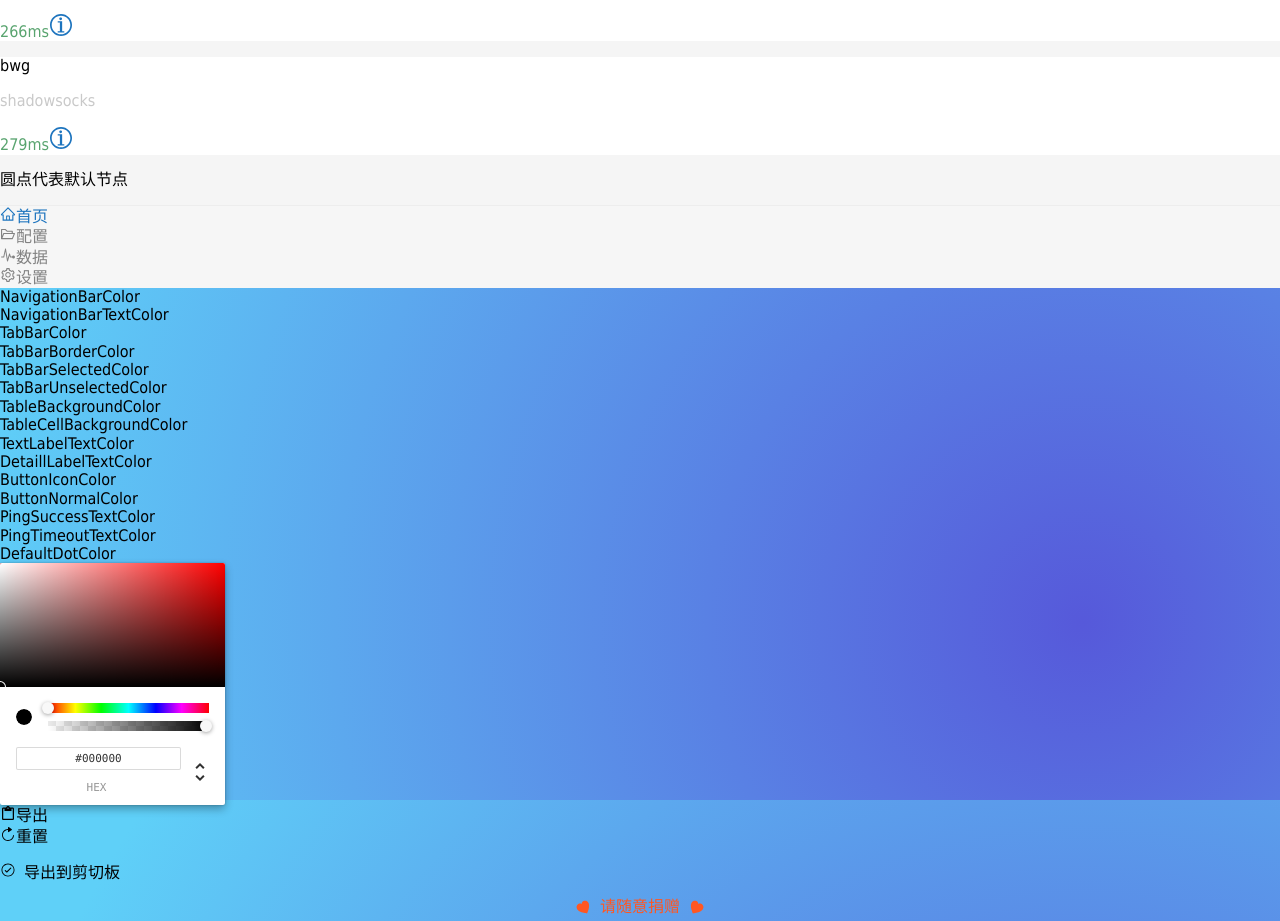
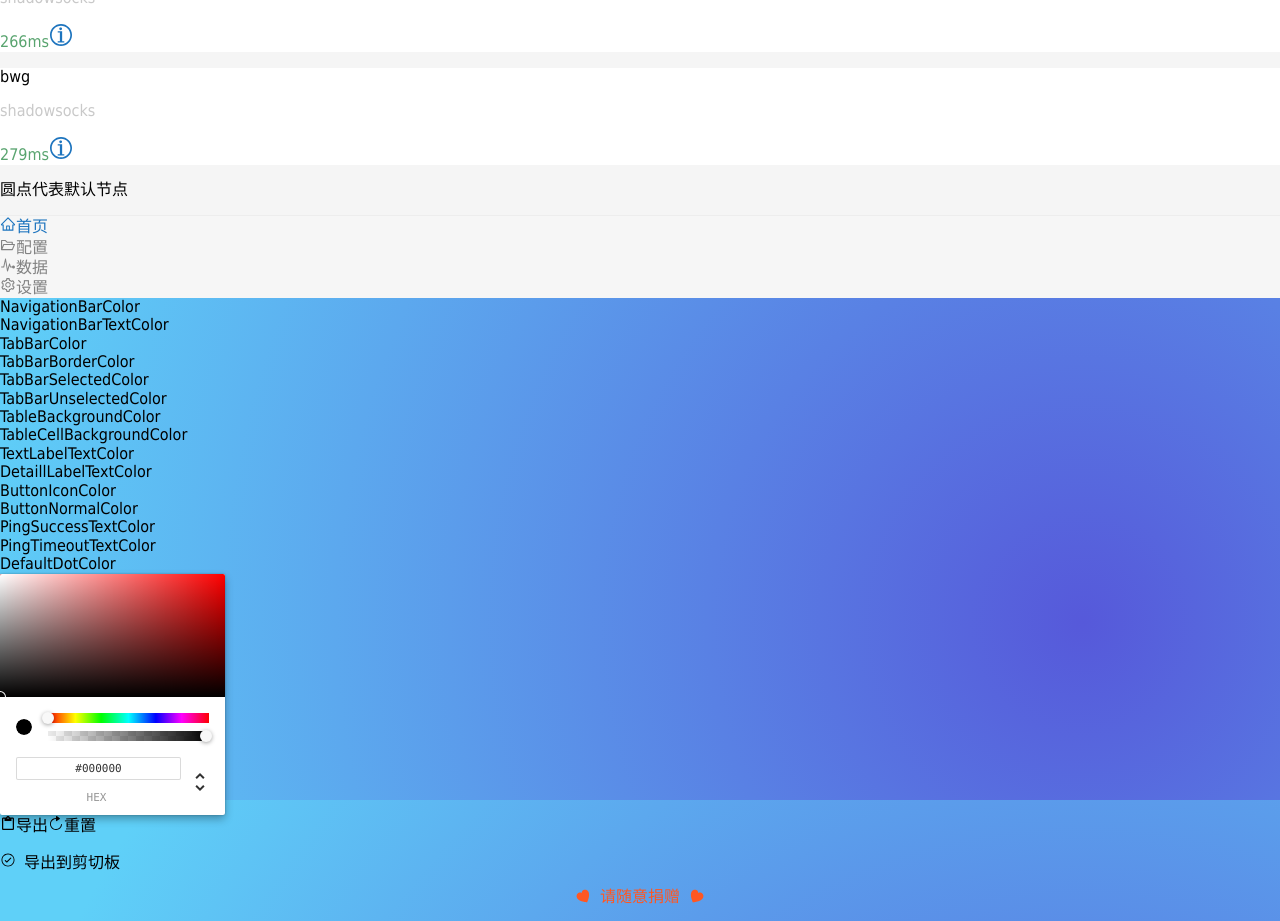
Before and after one commit to pot-code/shadowrocket-theme, a React app: page / in a window 1280 px wide. Shown: the top 921 px of the page. Built offline with nearby package versions, Linux system fonts and the light colour scheme; the HTML template or start-up script is replaced by a standard one.

Commit message:
feat: change button from div to anchor

```diff
--- a/src/app.less
+++ b/src/app.less
@@ -280,6 +280,7 @@
         position: relative;
         top: 0;
         user-select: none;
+        text-decoration: none;
 
         &:hover {
           background-color: darken(#4fb0fd, 10%);
--- a/src/control.tsx
+++ b/src/control.tsx
@@ -68,7 +68,7 @@ export class ControlPanel extends React.PureComponent<IControlPanelProps, IContr
     })
   }
 
-  handleExportCopy = (e: React.ClipboardEvent<HTMLDivElement>) => {
+  handleExportCopy = (e: React.ClipboardEvent) => {
     // important
     e.preventDefault()
     const { result } = this.state
@@ -114,14 +114,14 @@ export class ControlPanel extends React.PureComponent<IControlPanelProps, IContr
         <div styleName="sidebar">
           <ChromePicker color={currentColor} onChange={this.onPickerColorChange} />
           <div styleName="export">
-            <div styleName="button" onClick={this.handleExport} onCopy={this.handleExportCopy}>
+            <a styleName="button" onClick={this.handleExport} onCopy={this.handleExportCopy}>
               <IoMdClipboard />
               <span styleName="label">导出</span>
-            </div>
-            <div styleName="button warning" onClick={this.props.resetScheme as React.MouseEventHandler}>
+            </a>
+            <a styleName="button warning" onClick={this.props.resetScheme as React.MouseEventHandler}>
               <IoIosRefresh />
               <span styleName="label">重置</span>
-            </div>
+            </a>
           </div>
           <p styleName={'tips' + (showTips ? ' show' : '')}>
             <IoIosCheckmarkCircleOutline />
```
